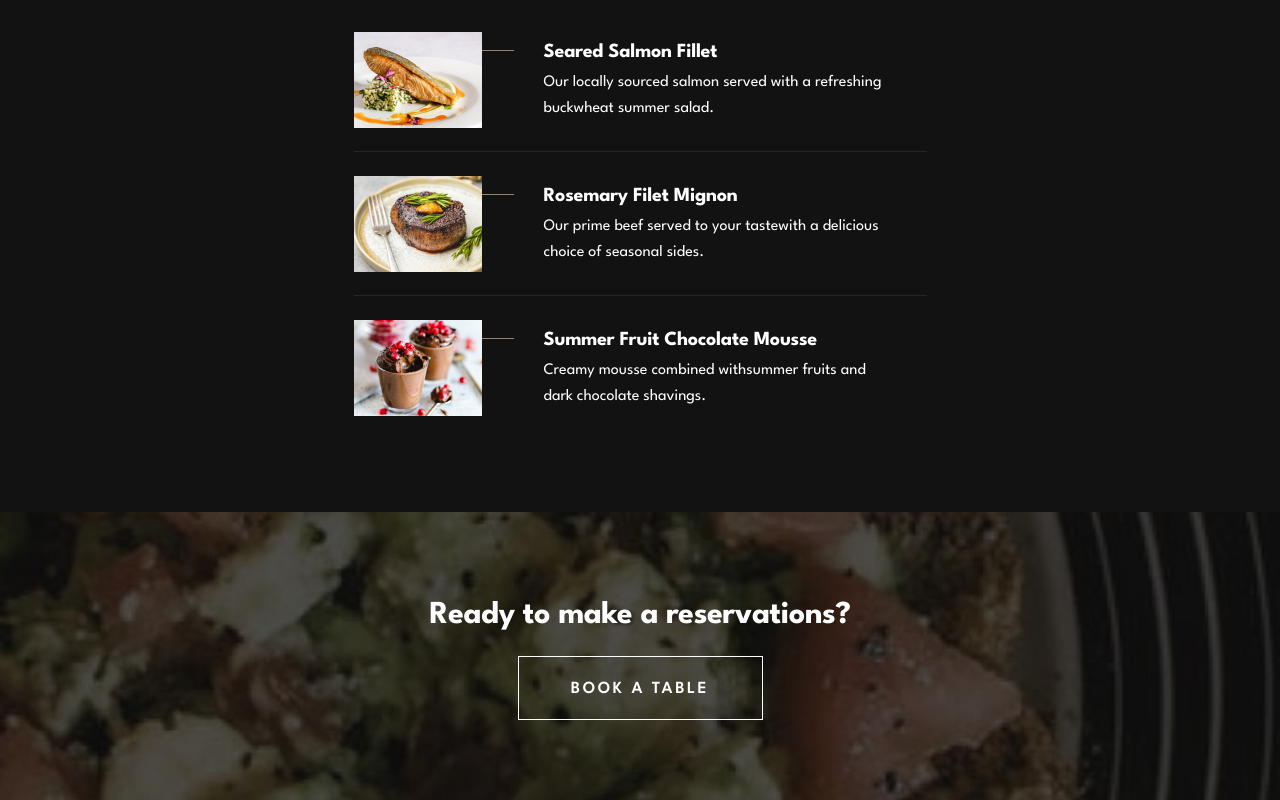
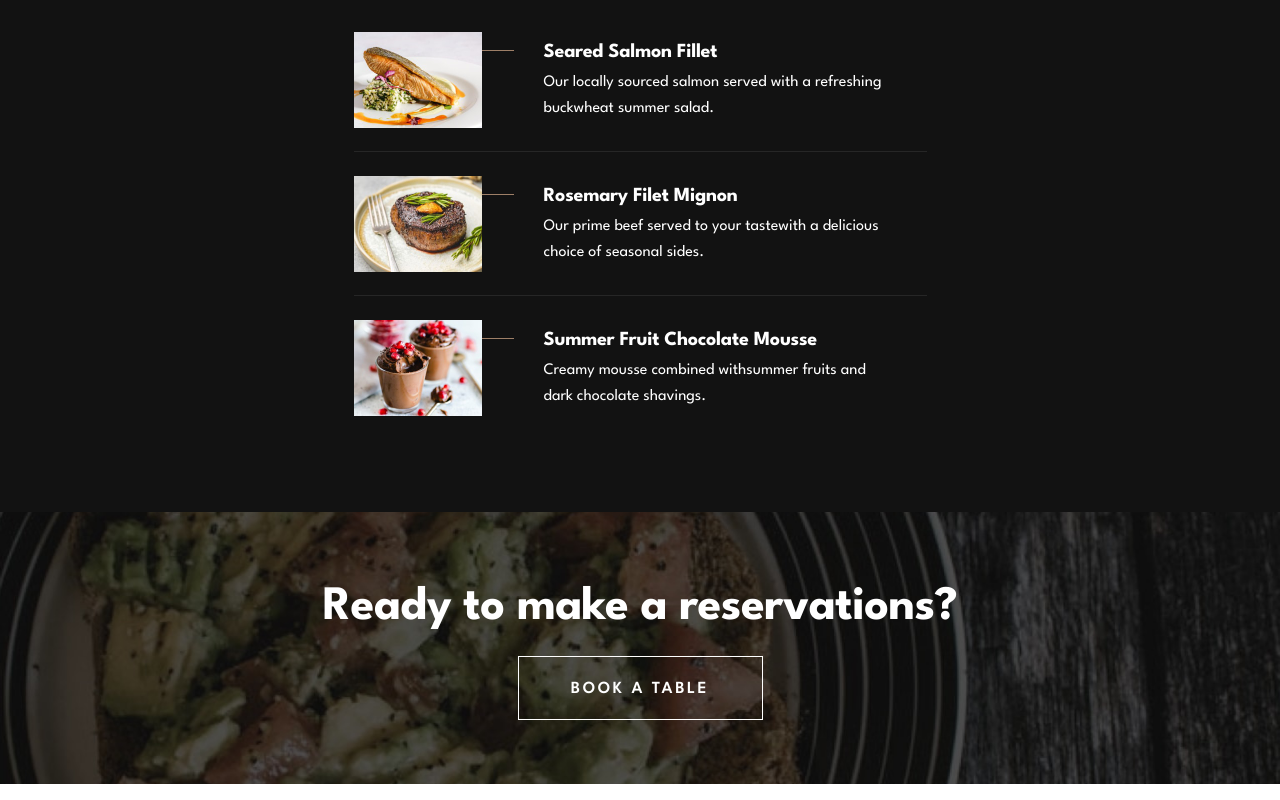
Before and after one commit to JoeDravarol/dine-restaurant, a Next.js app: page / in a window 1280 px wide. Shown: the part 2859-3659 px from the top of the page. Built offline with nearby package versions, Linux system fonts and the light colour scheme.

Commit message:
feat: tablet CTA & minor refactor

```diff
--- a/src/features/CTA.tsx
+++ b/src/features/CTA.tsx
@@ -2,11 +2,30 @@ import Box from '@mui/material/Box';
 import { styled } from '@mui/material/styles';
 import Typography from '@mui/material/Typography';
 import Image from 'next/image';
+import Link from 'next/link';
 import React from 'react';
 
 import mobileBgSm from '@/assets/homepage/ready-bg-mobile.jpg';
 import mobileBgMd from '@/assets/homepage/ready-bg-mobile@2x.jpg';
+import tabletBgSm from '@/assets/homepage/ready-bg-tablet.jpg';
+import tabletBgMd from '@/assets/homepage/ready-bg-tablet@2x.jpg';
 import Button from '@/components/Button';
+
+const StyledBox = styled(Box)(({ theme }) => ({
+  paddingInline: theme.spacing(3),
+  paddingTop: 84,
+  paddingBottom: 80,
+  textAlign: 'center',
+  color: theme.palette.common.white,
+  position: 'relative',
+  overflow: 'hidden',
+
+  [theme.breakpoints.up('tablet')]: {
+    paddingInline: 66,
+    paddingTop: 72,
+    paddingBottom: 64,
+  },
+}));
 
 const StyledImage = styled(Image)(() => ({
   width: '100%',
@@ -21,31 +40,26 @@ const StyledImage = styled(Image)(() => ({
 
 const CTA: React.FC = () => {
   return (
-    <Box
-      px={{ mobile: 3 }}
-      pt={{ mobile: 10.5 }}
-      pb={{ mobile: 10 }}
-      textAlign={{ mobile: 'center' }}
-      color="common.white"
-      position="relative"
-    >
+    <StyledBox component="section">
       <picture>
+        <source srcSet={tabletBgMd.src} media="(min-width: 900px)" />
+        <source srcSet={tabletBgSm.src} media="(min-width: 768px)" />
         <source srcSet={mobileBgMd.src} media="(min-width: 400px)" />
         <StyledImage src={mobileBgSm} alt="Plate of toast background image" />
       </picture>
 
       <Typography
         variant="h2"
-        fontSize={{ mobile: '2rem' }}
-        lineHeight={{ mobile: '2.5rem' }}
-        letterSpacing={{ mobile: '-0.025rem' }}
-        mb={{ mobile: 2.5 }}
+        fontSize={{ mobile: '2rem', tablet: '3rem' }}
+        lineHeight={{ mobile: '2.5rem', tablet: '3rem' }}
+        letterSpacing={{ mobile: '-0.025rem', tablet: '-0.031rem' }}
+        mb={{ mobile: 2.5, tablet: 3 }}
       >
         Ready to make a reservations?
       </Typography>
 
-      <Button sx={{ width: 245 }}>Book a table</Button>
-    </Box>
+      <Button sx={{ width: 245 }} component={Link} href="/booking">Book a table</Button>
+    </StyledBox>
   );
 };
 
```
